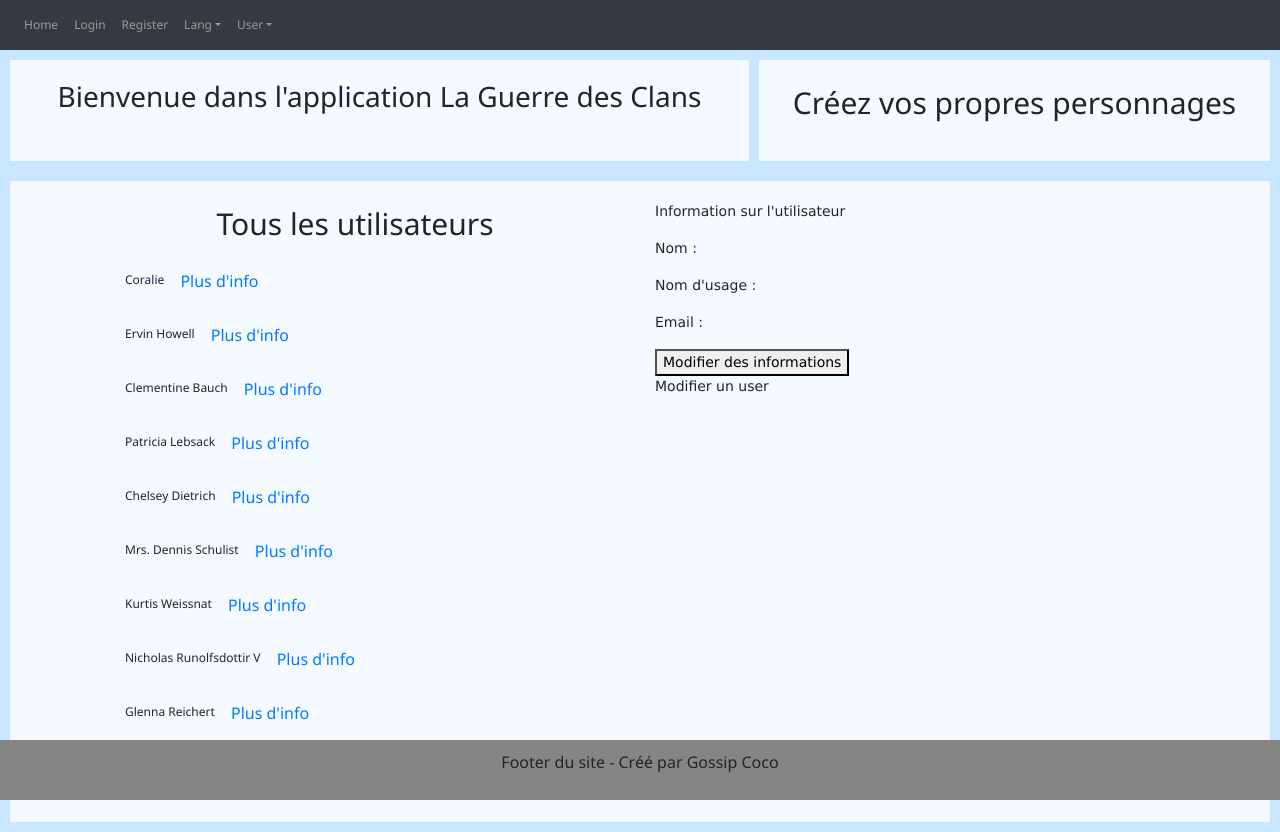
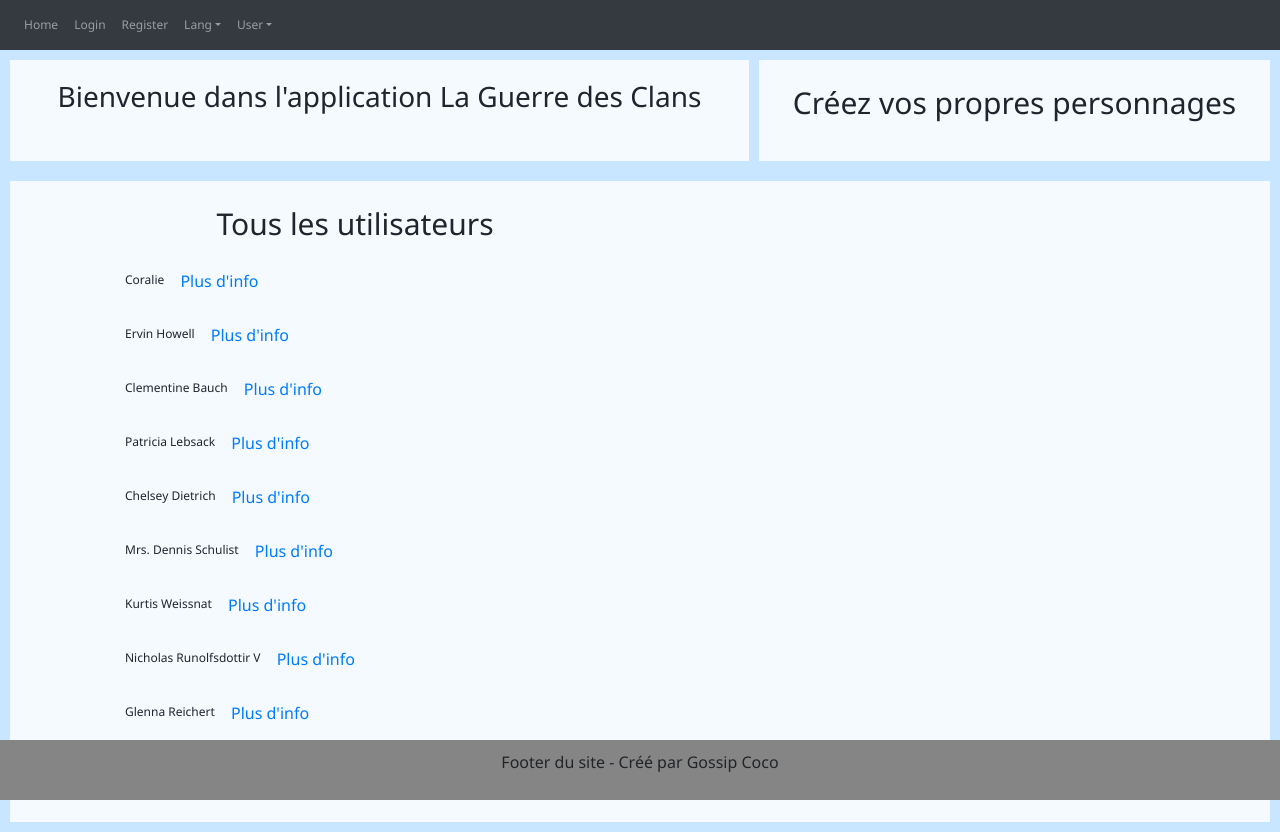
Before and after one commit to GossipCoco/appliVue, a Vue app: page /#/ in a window 1280 px wide. Built offline with nearby package versions, Linux system fonts and the light colour scheme; no server answers.

Commit message:
add form

```diff
--- a/src/components/MainContain.vue
+++ b/src/components/MainContain.vue
@@ -19,7 +19,7 @@
             </div>
           </div>
           <div class="col">
-            <div class="user-information">
+            <div class="user-information" v-if="showUserInfoDetail === true">
               <user-details  v-bind:usrInfo="userPersonnalInfo"></user-details>
             </div>
           </div>
@@ -46,20 +46,21 @@ export default {
       userDatas: usersJson,
       msg: 'Bienvenue dans l\'application La Guerre des Clans',
       description: 'Créez vos propres personnages',
-      userPersonnalInfo: ''
+      userPersonnalInfo: '',
+      showUserInfoDetail: false
     }
   },
   created: function () {
     axios.get(this.userDatas)
       .then((response) => {
         this.users = response.data
-        console.log(this.users)
       })
   },
   methods: {
     setUser(value) {
       console.log(value)
-      this.userPersonnalInfo = value
+      this.userPersonnalInfo = value,
+      this.showUserInfoDetail = true
     }
   }
 }
--- a/src/components/Users/UserDetails.vue
+++ b/src/components/Users/UserDetails.vue
@@ -5,8 +5,10 @@
         <p>Nom : {{ usrInfo.name }}</p>
         <p>Nom d'usage : {{ usrInfo.username }}</p>
         <p>Email : {{ usrInfo.email }}</p>
-        <button>Modifier des informations</button>
-        <user-form-edit></user-form-edit>
+        <button v-on:click="showFormEdit()">Modifier des informations</button>
+        <div v-if="showFormEditContaine === true">
+            <user-form-edit v-bind:userPersonnalInfo="usrInfo"></user-form-edit>
+        </div>
     </div>
 </template>
 <script>
@@ -16,6 +18,16 @@ export default {
     props: ['usrInfo'],
     components:{
         'user-form-edit': UserFormEdit
+    },
+    data (){
+        return{
+            showFormEditContaine: false,
+        }
+    },
+    methods:{
+        showFormEdit(){
+            this.showFormEditContaine = true
+        }
     }
-    }
+}
 </script>
--- a/src/components/Users/UserFormEdit.vue
+++ b/src/components/Users/UserFormEdit.vue
@@ -7,6 +7,7 @@
 </template>
 <script>
 export default {
-    name:'UserFormEdit'
+    name:'UserFormEdit',
+    props: ['usrInfo'],
 }
 </script>
--- a/src/components/Users/UsersList.vue
+++ b/src/components/Users/UsersList.vue
@@ -20,7 +20,8 @@ export default {
     return{
         msg: 'Tous les utilisateurs',
         userName: '',
-        userInformations: []
+        userInformations: [],
+        showUserInfoDetail: true
       }
   },methods: {
     showUser: function (user) {
```
